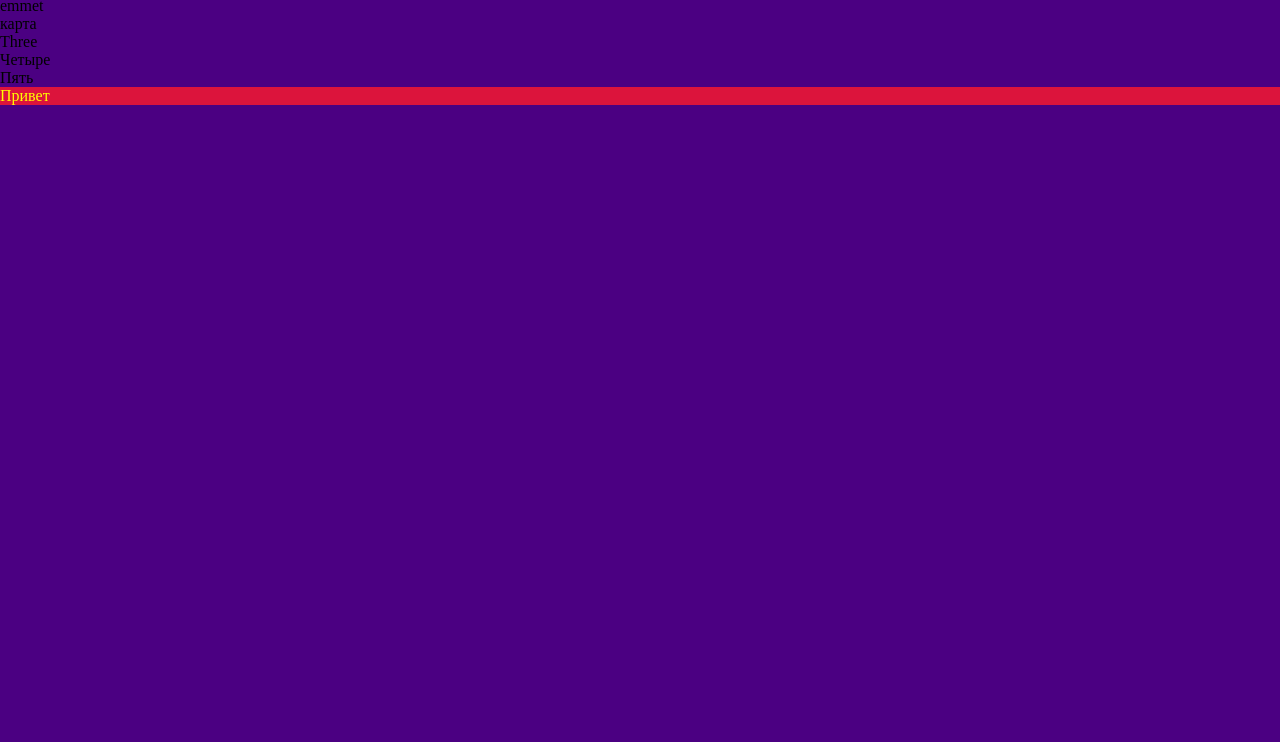
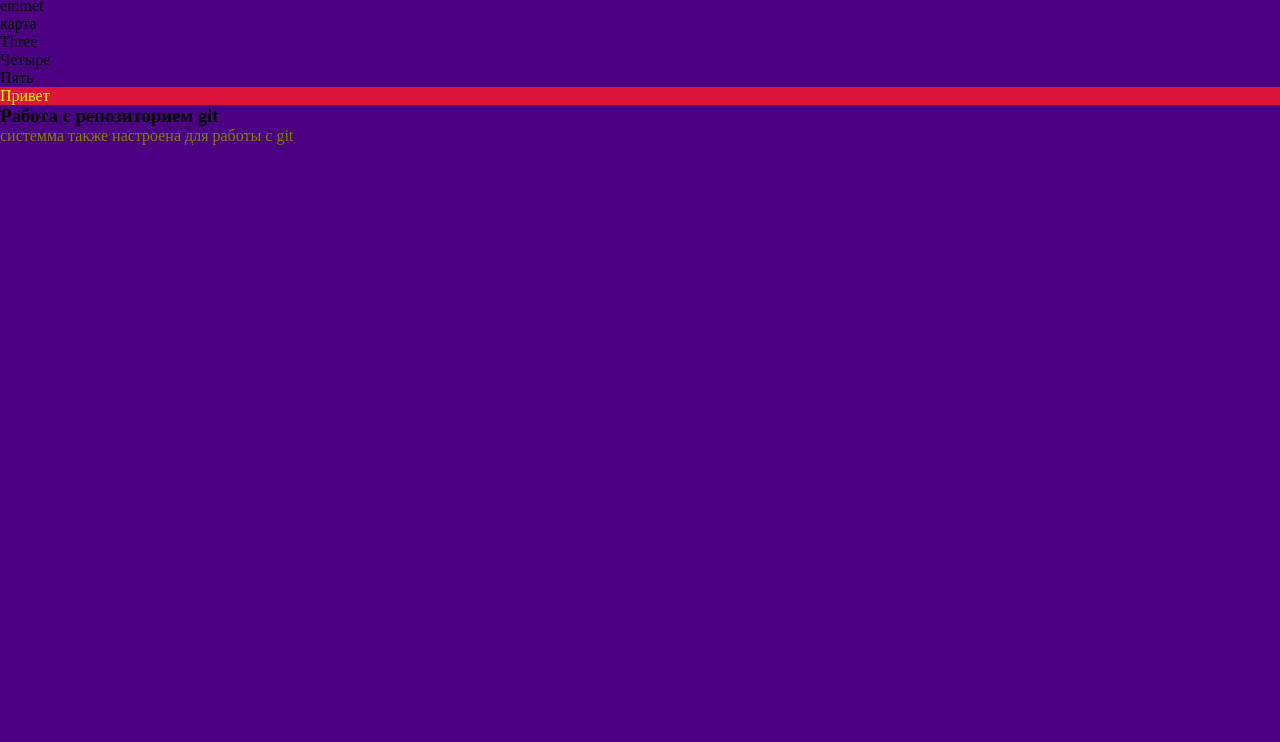
Before and after one commit to skyline90/helo_vscode, a plain HTML site: page index.html in a window 1280 px wide. Shown: the part 58-800 px from the top of the page. Drawn offline with Linux system fonts and the light colour scheme.

Commit message:
new paragraf

```diff
--- a/index.html
+++ b/index.html
@@ -22,6 +22,8 @@
     <div class="box">
         <div class="box__inside">Привет</div>
     </div>
+    <h3>Работа с репозиторием git</h3>
+    <p>системма также настроена для работы с git</p>
 </body>
 
 </html>
```
